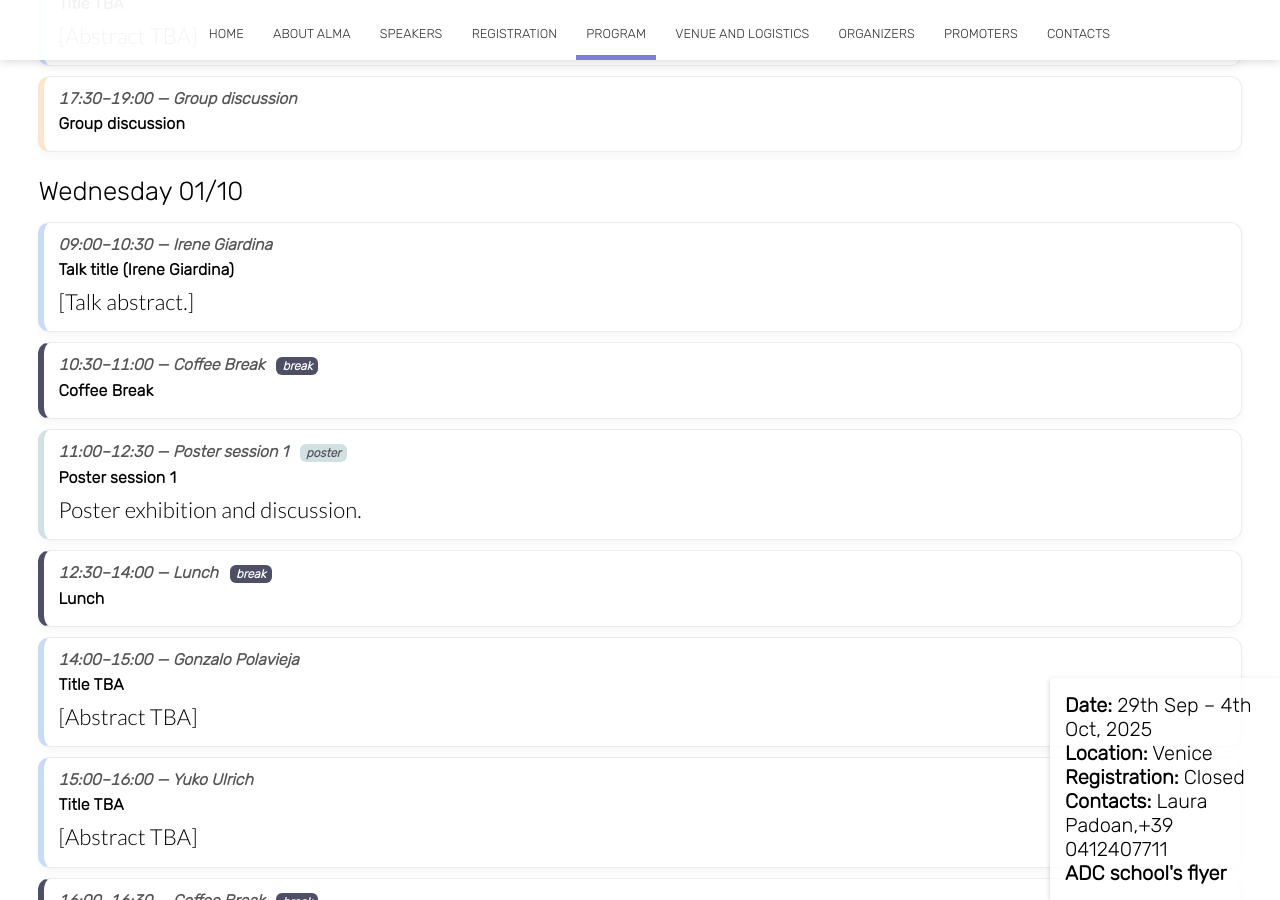
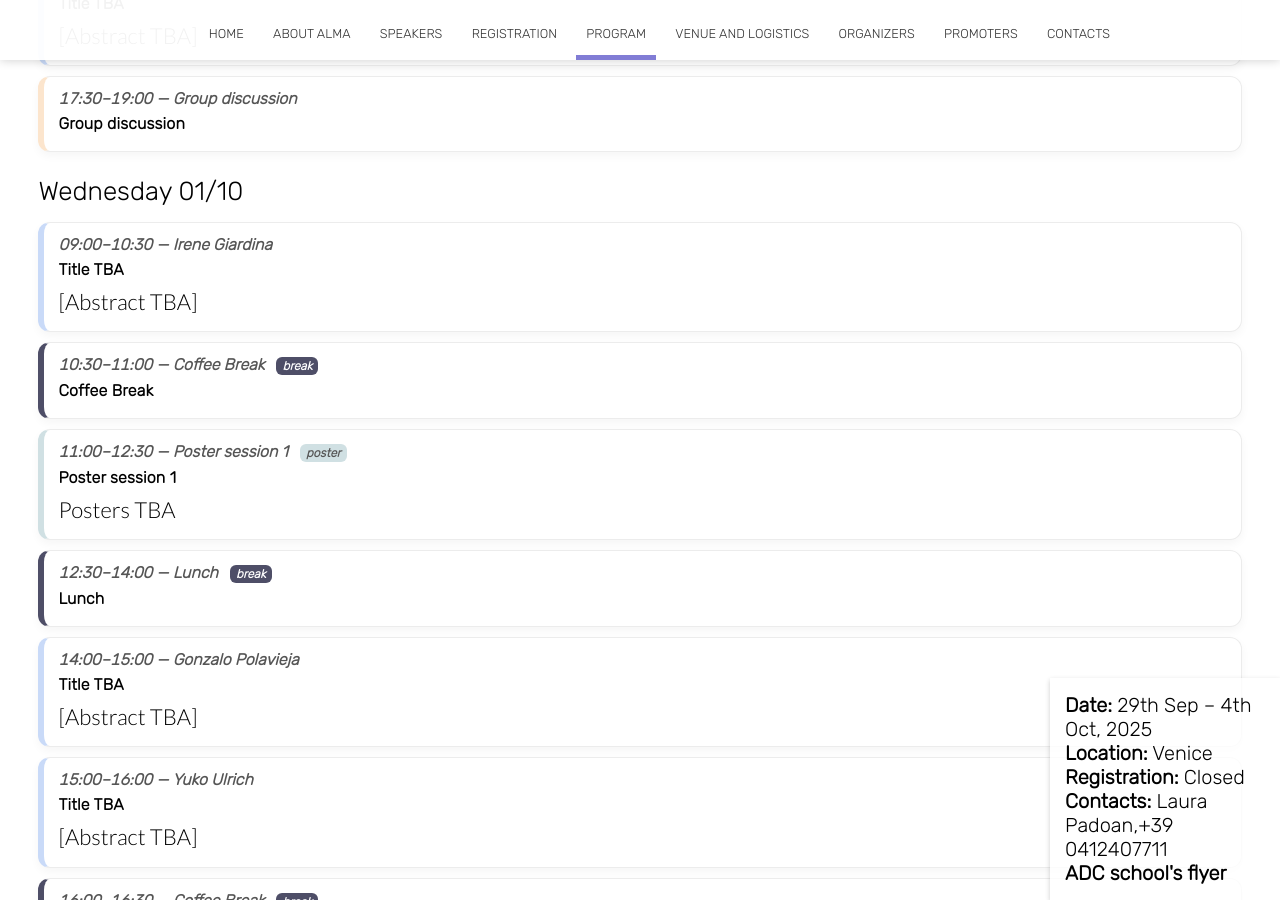
Before and after one commit to almadalcoschool/almadalcoschool.github.io, a Jekyll site: the page built from program.html, in a window 1280 px wide and 900 px high, scrolled down 4575 px. Built offline with Jekyll 4.4.1, drawn with Linux system fonts in a browser that asks for light colours; nearby versions of some CDN libraries; some of the changed text lies outside the part shown.

Commit message:
fix wednesday

```diff
--- a/program.html
+++ b/program.html
@@ -876,8 +876,8 @@ image: /images/home/paper_natEcoEvol2020.jpg
 
     <div class="slot talk" id="wed-0900-giardina">
       <div class="meta"><span class="time">09:00–10:30</span> — <span class="speaker">Irene Giardina</span></div>
-      <h3>Talk title (Irene Giardina)</h3>
-      <p>[Talk abstract.]</p>
+      <h3>Title TBA</h3>
+      <p>[Abstract TBA]</p>
     </div>
 
     <div class="slot coffee">
@@ -888,7 +888,7 @@ image: /images/home/paper_natEcoEvol2020.jpg
     <div class="slot poster" id="wed-1100-poster1">
       <div class="meta"><span class="time">11:00–12:30</span> — Poster session 1 <span class="badge poster">poster</span></div>
       <h3>Poster session 1</h3>
-      <p>Poster exhibition and discussion.</p>
+      <p>Posters TBA</p>
     </div>
 
     <div class="slot lunch">
@@ -914,9 +914,8 @@ image: /images/home/paper_natEcoEvol2020.jpg
     </div>
 
     <div class="slot discuss" id="wed-1630-discussion">
-      <div class="meta"><span class="time">16:30–18:00</span> — Group discussion</div>
-      <h3>Group discussion</h3>
-      <p>Facilitated discussion and feedback.</p>
+      <div class="meta"><span class="time">16:30–19:00</span> — Group discussion</div>
+      <h3>Free afternoon/ additional group discussion</h3>
     </div>
 
 
```
